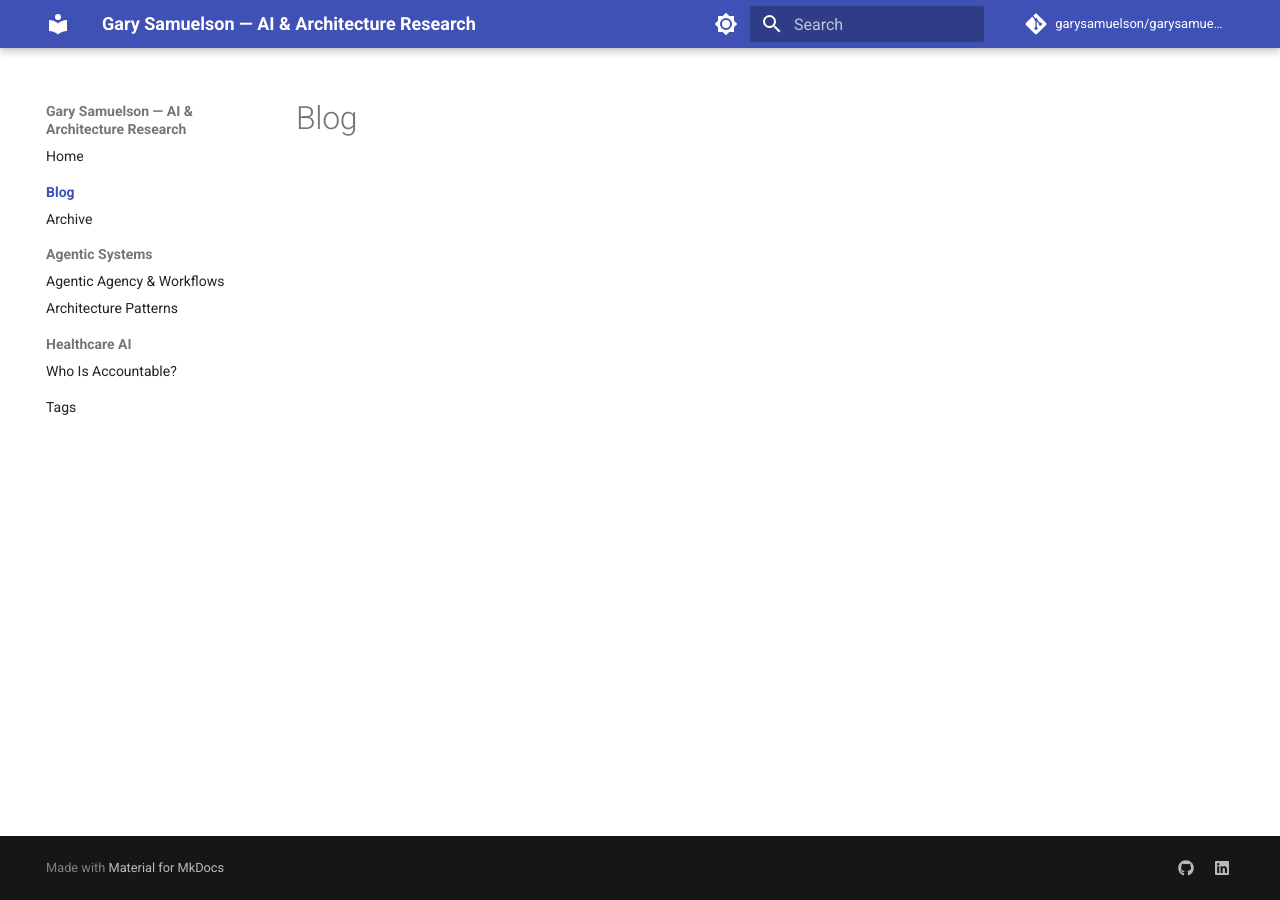
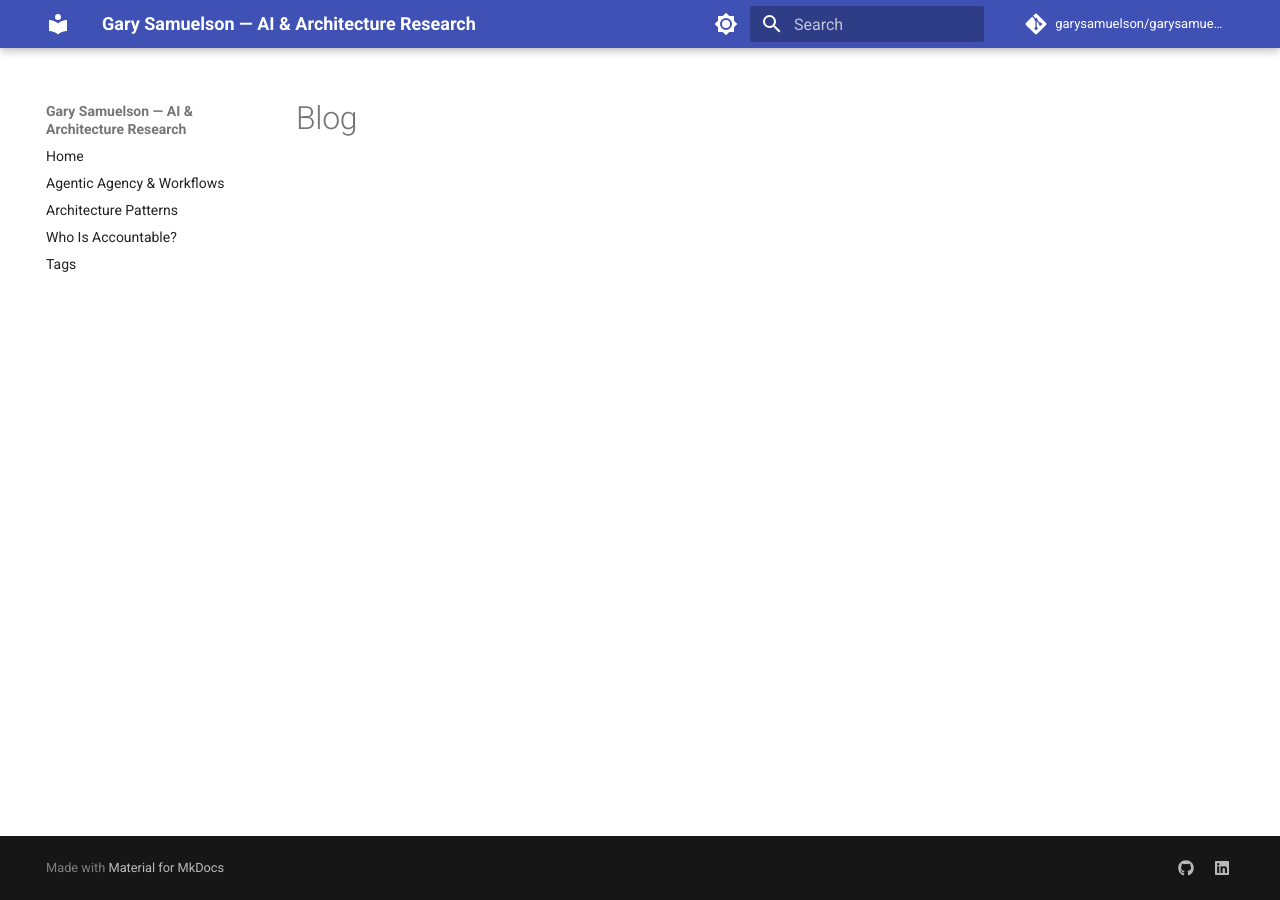
Before and after one commit to garysamuelson/garysamuelson.github.io, an MkDocs documentation site: the page built from docs/blog/index.md, in a window 1280 px wide. Built offline with MkDocs 1.6.1 and Material for MkDocs 9.7.7, drawn with Linux system fonts in a browser that asks for light colours; comment, search, counter and statistics services are not loaded.

Commit message:
Nav: remove Blog link, flatten to articles only

```diff
--- a/mkdocs.yml
+++ b/mkdocs.yml
@@ -11,10 +11,7 @@ repo_url: https://github.com/garysamuelson/garysamuelson.github.io
 theme:
   name: material
   features:
-    - navigation.sections
-    - navigation.expand
     - navigation.top
-    - navigation.indexes
     - search.highlight
     - search.suggest
     - content.code.copy
@@ -85,11 +82,7 @@ extra:
 
 nav:
   - Home: index.md
-  - Blog:
-    - blog/index.md
-  - Agentic Systems:
-    - Agentic Agency & Workflows: agentic/agentic-agency-and-workflows.md
-    - Architecture Patterns: agentic/architecture-patterns.md
-  - Healthcare AI:
-    - Who Is Accountable?: healthcare/healthcare-accountability.md
+  - Agentic Agency & Workflows: agentic/agentic-agency-and-workflows.md
+  - Architecture Patterns: agentic/architecture-patterns.md
+  - Who Is Accountable?: healthcare/healthcare-accountability.md
   - Tags: tags.md
```
